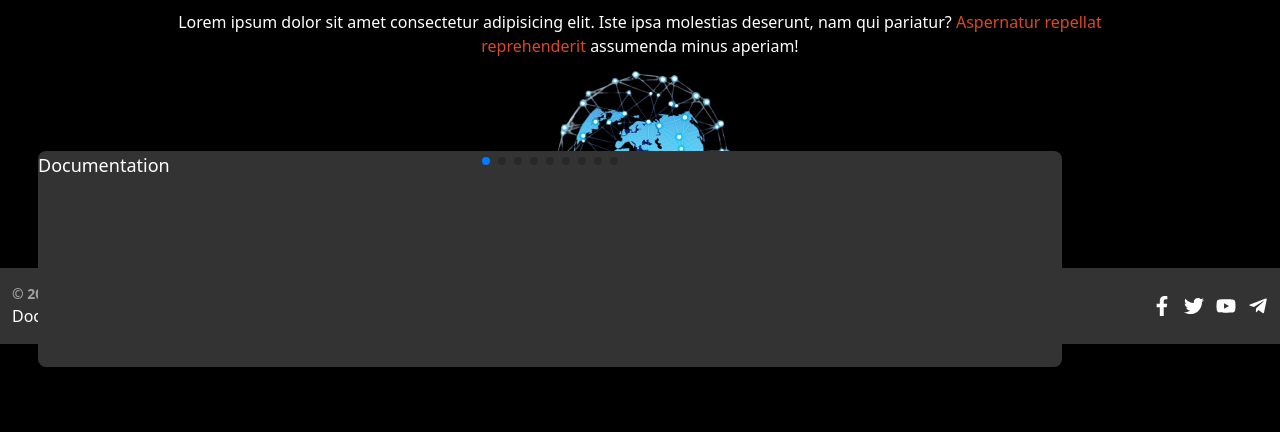
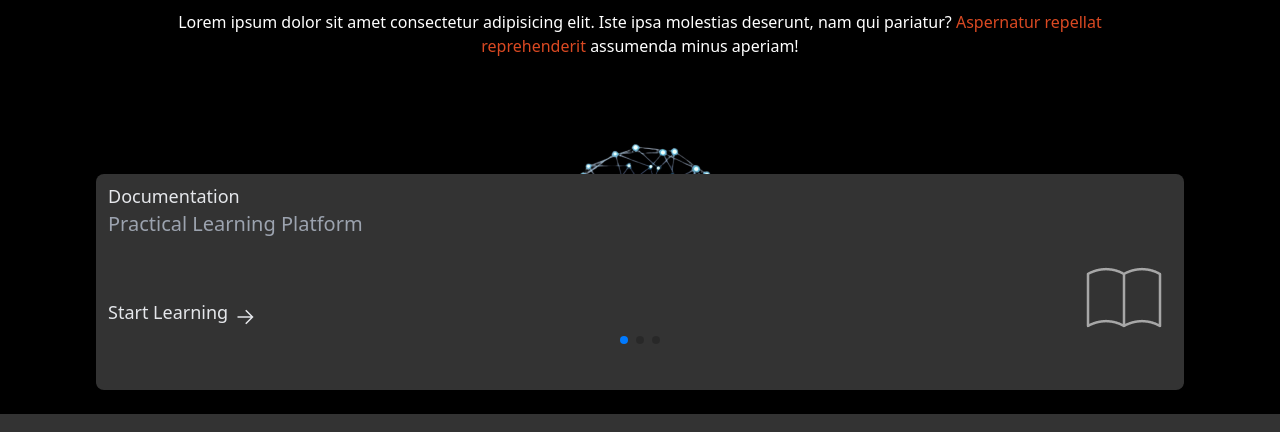
Before and after one commit to Awais-Ishaq-Ai/TheEagles.io, a React (Vite) app: page /landingpage in a window 1280 px wide. Shown: the part 379-811 px from the top of the page. Built offline with nearby package versions, Linux system fonts and the light colour scheme.

Commit message:
landing page

```diff
--- a/src/App.css
+++ b/src/App.css
@@ -44,3 +44,10 @@ body {
 .hexagon {
   clip-path: polygon(50% 0, 100% 20%, 100% 80%, 50% 100%, 0 80%, 0 20%);
 }
+.backgroundimg{
+  background-image: url(./assets//LandingImages//world.png);
+  height: 40vh;
+  width: 100%;
+  background-repeat: no-repeat;
+  background-position: center;
+}
--- a/src/Pages/Landingpage.jsx
+++ b/src/Pages/Landingpage.jsx
@@ -1,13 +1,36 @@
-import React, { useRef, useState } from 'react';
+import React from 'react';
+import back from '../assets/LandingImages/back.jpg';
+import { GrLinkNext } from 'react-icons/gr';
 import { Swiper, SwiperSlide } from 'swiper/react';
 import 'swiper/css';
+import 'swiper/css/navigation';
 import 'swiper/css/pagination';
-import back from '../assets/LandingImages/back.jpg';
-import { GrLinkNext } from 'react-icons/gr';
-import world from '../assets/LandingImages/world.png';
 import { Pagination } from 'swiper/modules';
+import book from '../assets/LandingImages/book.png';
 
 function Landingpage() {
+
+  const slides = [
+    {
+      title: 'Documentation',
+      subtitle: 'Practical Learning Platform',
+      buttonText: 'Start Learning',
+      img: book,
+    },
+    {
+      title: 'Slide 2 Title',
+      subtitle: 'Slide 2 Subtitle',
+      buttonText: 'Explore More',
+      img: book,
+    },
+    {
+      title: 'Slide 3 Title',
+      subtitle: 'Slide 3 Subtitle',
+      buttonText: 'Learn More',
+      img: book,
+    },
+  ];
+
   return (
     <>
       <img src={back} alt='' className='absolute' />
@@ -19,7 +42,6 @@ function Landingpage() {
           Sign in
         </button>
         <button className='bg-gradient-to-r from-[#5b4fc6] to-[#170e61] text-white w-[50%] py-2 rounded-full mt-3'>
-          {' '}
           <div className='flex items-center justify-center gap-2'>
             Register
             <GrLinkNext />
@@ -30,28 +52,31 @@ function Landingpage() {
         <p className='text-white font-medium text-center my-3'>
           Lorem ipsum dolor sit amet consectetur adipisicing elit. Iste ipsa
           molestias deserunt, nam qui pariatur?{' '}
-          <span className='text-landingtext'>
-            {' '}
-            Aspernatur repellat reprehenderit{' '}
-          </span>{' '}
+          <span className='text-landingtext'>Aspernatur repellat reprehenderit</span>{' '}
           assumenda minus aperiam!
         </p>
       </div>
-      <img src={world} alt='' className='mx-auto block' />
-      <div className='h-[27vh] w-[80%] bg-Background absolute top-[530px] ms-[38px] rounded-lg'>
-        <Swiper pagination={true} modules={[Pagination]} className='mySwiper'>
-          <SwiperSlide>
-            <p className='text-white text-lg font-medium'>Documentation</p>
+      <div className="backgroundimg flex justify-center items-end">
+        <div className="h-[27vh] w-[85%] bg-Background rounded-lg px-3 py-2">
+        <Swiper
+        pagination={{ clickable: true }}
+        modules={[Pagination]}
+        className="mySwiper"
+      >
+        {slides.map((slide, index) => (
+          <SwiperSlide key={index}>
+            <p className="text-lg font-medium text-gray-200">{slide.title}</p>
+            <p className="text-xl text-gray-400">{slide.subtitle}</p>
+            <div className="flex items-center my-3 justify-between">
+              <p className="flex items-end gap-2 text-gray-200 text-lg mt-7">
+                {slide.buttonText} <GrLinkNext />
+              </p>
+              <img src={slide.img} alt="Slide Image" />
+            </div>
           </SwiperSlide>
-          <SwiperSlide>Slide 2</SwiperSlide>
-          <SwiperSlide>Slide 3</SwiperSlide>
-          <SwiperSlide>Slide 4</SwiperSlide>
-          <SwiperSlide>Slide 5</SwiperSlide>
-          <SwiperSlide>Slide 6</SwiperSlide>
-          <SwiperSlide>Slide 7</SwiperSlide>
-          <SwiperSlide>Slide 8</SwiperSlide>
-          <SwiperSlide>Slide 9</SwiperSlide>
-        </Swiper>
+        ))}
+      </Swiper>
+        </div>
       </div>
     </>
   );
```
Also changed, not shown: src/assets/LandingImages/book.png (added).
